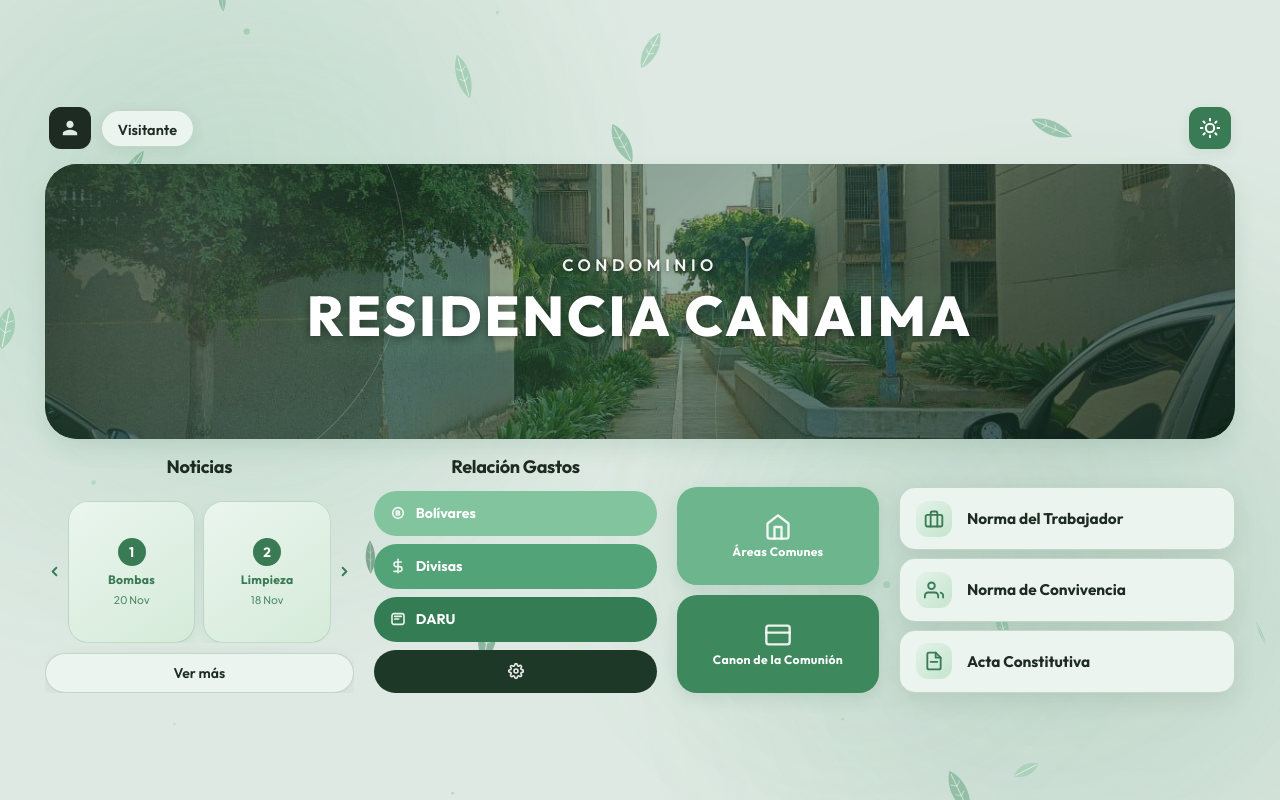
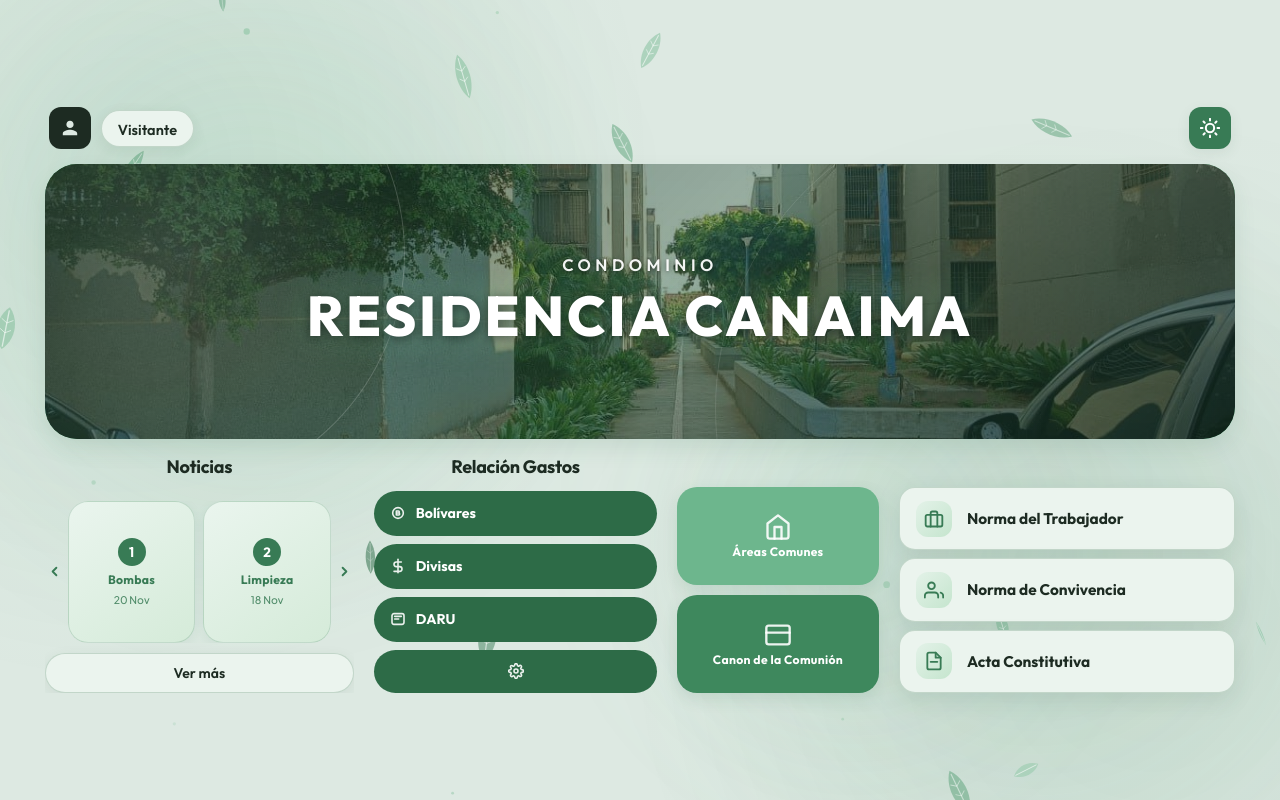
Before and after one commit to angelferrer200444-oss/Residencia-Canaima-Web, a plain HTML site: page index.html in a window 1280 px wide. Drawn offline with Linux system fonts and the light colour scheme.

Commit message:
cambio de colores en los botones de index

```diff
--- a/index.html
+++ b/index.html
@@ -147,7 +147,7 @@
 
                 <div class="search-tags-list">
                     <!-- Bolívares -->
-                    <a href="Consulta de mes/consultadelmes.html?tipo=bolivares" class="search-tag tag-pink-light">
+                    <a href="Consulta de mes/consultadelmes.html?tipo=bolivares" class="search-tag tag-dark">
                         <svg class="search-icon" viewBox="0 0 24 24" width="16" height="16" fill="none" stroke="currentColor" stroke-width="2.4" stroke-linecap="round">
                             <circle cx="12" cy="12" r="8"></circle>
                             <path d="M9.5 9h3a1.5 1.5 0 0 1 0 3h-3m0 0h3.5a1.5 1.5 0 0 1 0 3h-3.5m0-6v6"></path>
@@ -156,7 +156,7 @@
                     </a>
 
                     <!-- Divisas -->
-                    <a href="Consulta de mes/consultadelmes.html?tipo=divisas" class="search-tag tag-pink-medium">
+                    <a href="Consulta de mes/consultadelmes.html?tipo=divisas" class="search-tag tag-dark">
                         <svg class="search-icon" viewBox="0 0 24 24" width="16" height="16" fill="none" stroke="currentColor" stroke-width="2.4" stroke-linecap="round">
                             <line x1="12" y1="2" x2="12" y2="22"></line>
                             <path d="M17 6H9.5a3.5 3.5 0 0 0 0 7h5a3.5 3.5 0 0 1 0 7H6"></path>
@@ -165,7 +165,7 @@
                     </a>
 
                     <!-- DARU -->
-                    <a href="Consulta de mes/consultadelmes.html?tipo=daru" class="search-tag tag-pink-deep">
+                    <a href="Consulta de mes/consultadelmes.html?tipo=daru" class="search-tag tag-dark">
                         <svg class="search-icon" viewBox="0 0 24 24" width="16" height="16" fill="none" stroke="currentColor" stroke-width="2.4" stroke-linecap="round">
                             <rect x="3" y="4" width="18" height="16" rx="3"></rect>
                             <line x1="7" y1="8" x2="17" y2="8"></line>
--- a/style.css
+++ b/style.css
@@ -14,7 +14,7 @@
     --tag-green-1: #82c49e;
     --tag-green-2: #52a377;
     --tag-green-3: #347d54;
-    --tag-dark: #1e3828;
+    --tag-dark: #2d6b47;
 
     /* Sticker / Action Card Colors */
     --sticker-top: #6db68d;
@@ -53,6 +53,7 @@ body.dark-theme {
     --border-dark: #edf6f0;
 
     --hero-gradient: linear-gradient(110deg, #1c442c 0%, #255b3b 50%, #2f734b 100%);
+    --tag-dark: #1e3828;
     --shadow-soft: 0 12px 30px -4px rgba(0, 0, 0, 0.5);
     --shadow-card: 0 8px 22px rgba(0, 0, 0, 0.4);
 }
@@ -900,7 +901,7 @@ body.dark-theme .scene-card {
     font-size: clamp(14px, 1.1vw, 16px);
     font-weight: 700;
     cursor: pointer;
-    transition: transform 0.2s ease, filter 0.2s ease;
+    transition: transform 0.2s ease, filter 0.2s ease, background-color 0.3s ease;
     text-align: left;
     text-decoration: none;
 }
@@ -1235,17 +1236,13 @@ body.dark-theme .char-thumb {
     }
 }
 
-.hero-card {
-    /* Fijo sin segunda animación */
-}
+
 
 .hero-eyebrow {
     display: inline-block;
 }
 
-.hero-main-title {
-    /* Fijo tras la animación de intro sin re-animación secundaria */
-}
+
 
 /* Button & Card Entrance Animations */
 @keyframes buttonEntrance {
```
